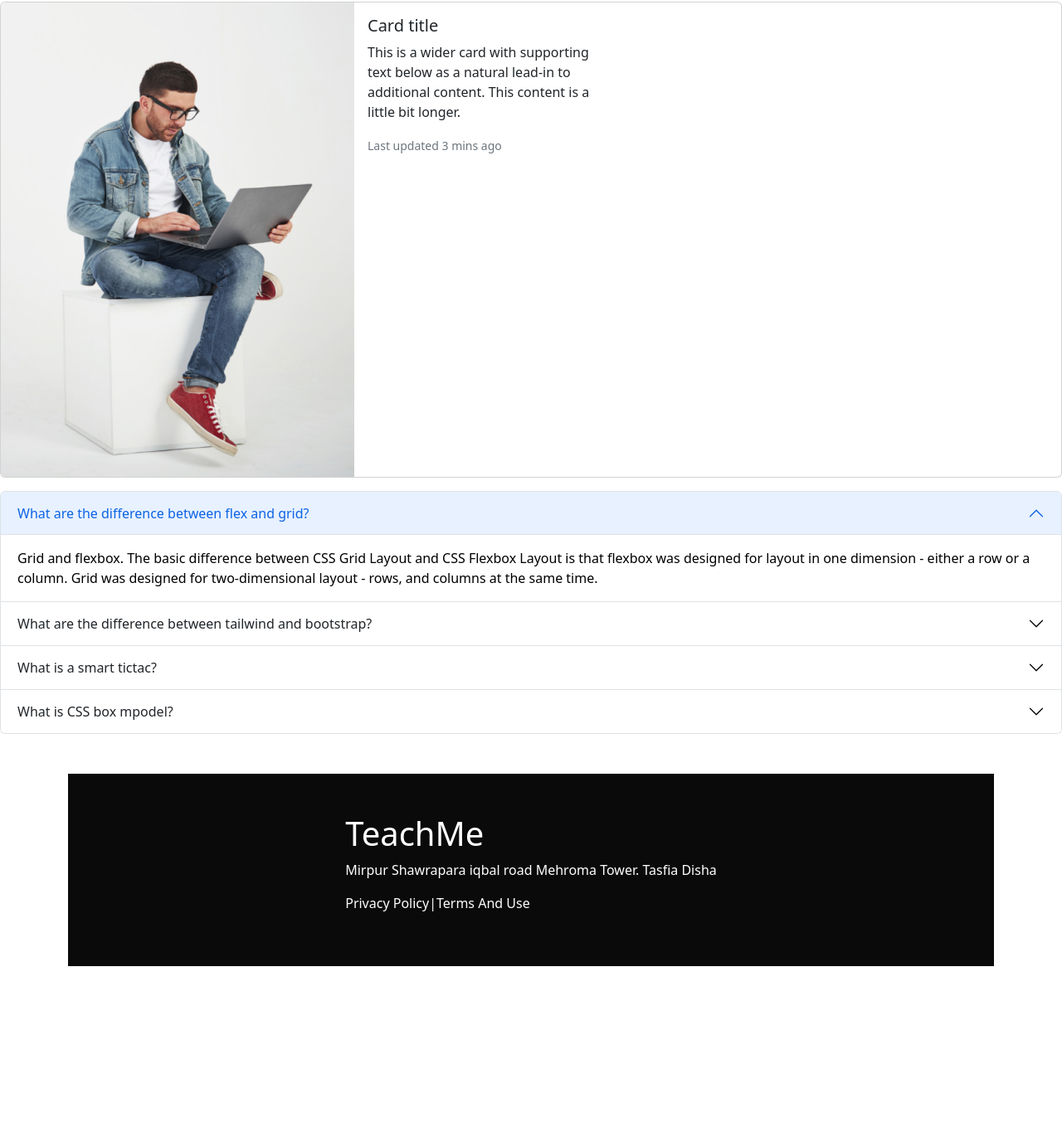
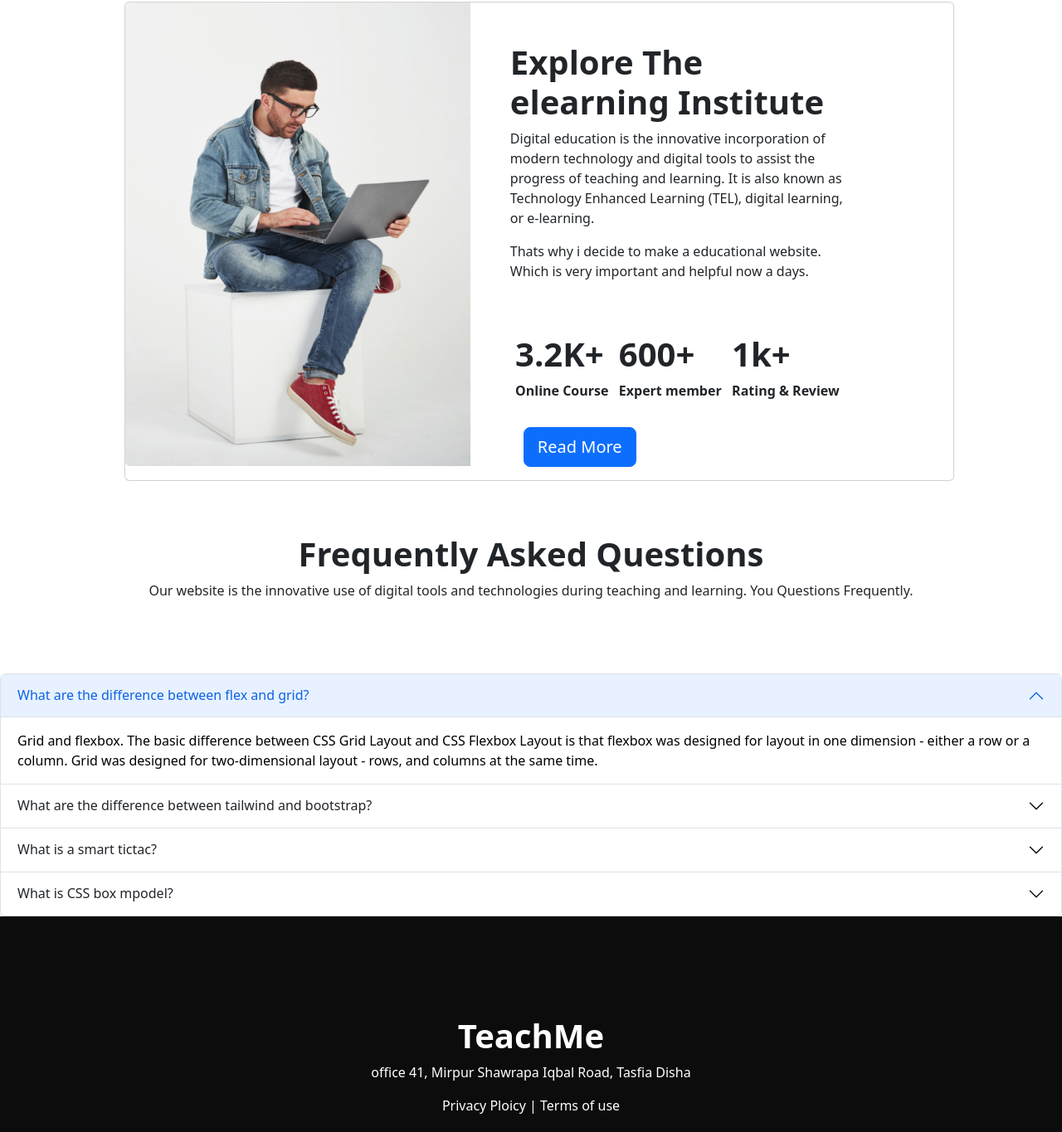
Before and after one commit to Tasfiadisha15/TeachMe-Web, a plain HTML site: page index.html in a window 1280 px wide. Shown: the part 1716-3081 px from the top of the page at 83% size. Before the commit the page ends 2929 px from the top, so only its background shows below. Drawn offline with nearby package versions, Linux system fonts and the light colour scheme.

Commit message:
add question

```diff
--- a/index.html
+++ b/index.html
@@ -2,11 +2,15 @@
 <html lang="en">
 
 <head>
+
     <meta charset="utf-8">
     <meta name="viewport" content="width=device-width, initial-scale=1">
     <title>
         TeachMe
     </title>
+    <!-- font awesome link  -->
+    <script src="https://kit.fontawesome.com/64cc2e590f.js" crossorigin="anonymous"></script>
+    <!-- style link  -->
     <link rel="stylesheet" href="style.css">
     <!-- custom of css  -->
     <link href="https://cdn.jsdelivr.net/npm/bootstrap@5.2.0/dist/css/bootstrap.min.css" rel="stylesheet"
@@ -269,24 +273,76 @@
         <br>
         <br>
         <!-- teachme part -->
-        <section>
-            <div class="card mb-3" style="max-width: 1800px;">
+        <section style=" padding-left: 150px;">
+            <div class="card mb-3 " style="max-width: 1000px; ">
                 <div class="row g-0">
-                    <div class="col-md-4">
+                    <div class="col-md-5">
                         <img src="images/working.png" class="img-fluid rounded-start" alt="...">
                     </div>
-                    <div class="col-md-3">
-                        <div class="card-body">
-                            <h5 class="card-title">Card title</h5>
-                            <p class="card-text">This is a wider card with supporting text below as a natural lead-in to
-                                additional content. This content is a little bit longer.</p>
-                            <p class="card-text"><small class="text-muted">Last updated 3 mins ago</small></p>
+                    <div class="col-md-6 mt-5 px-5">
+                        <div class="d-flex align-items-center justify-content-center">
+                            <div>
+                                <h1 class="card-title fw-bold">Explore The elearning
+                                    Institute</h1>
+                                <p> Digital education is the innovative incorporation of modern technology and digital
+                                    tools
+                                    to assist the progress of teaching and learning. It is also known as Technology
+                                    Enhanced
+                                    Learning (TEL), digital learning, or e-learning.</p>
+                                <p>Thats why i decide to make a educational website. Which is very important and helpful
+                                    now
+                                    a days.</p>
+                                <br>
+                                <br>
+
+                                <div class="d-flex align-items-center justify-content-around">
+
+                                    <div>
+                                        <h1 class="fw-bold">3.2K+</h1>
+                                        <p class="fw-bold">Online Course
+                                        </p>
+                                    </div>
+
+                                    <div>
+                                        <h1 class="fw-bold">600+</h1>
+                                        <p class="fw-bold">Expert member</p>
+                                    </div>
+                                    <div>
+                                        <h1 class="fw-bold">1k+</h1>
+                                        <p class="fw-bold">Rating & Review</p>
+                                    </div>
+
+                                </div>
+                                <div class="m-3">
+                                    <div class="btn btn-primary btn-lg">Read More </div>
+                                </div>
+
+
+                            </div>
+                            <div>
+
+                            </div>
                         </div>
                     </div>
                 </div>
             </div>
             <!-- teachme part end  -->
         </section>
+        <br>
+        <br>
+
+        <div class="d-flex align-items-center justify-content-center">
+            <div>
+                <h1 class="fw-bold text-center">Frequently Asked Questions
+                </h1>
+                <p>Our website is the innovative use of digital tools and technologies during teaching
+                    and learning. You
+                    Questions Frequently.</p>
+            </div>
+        </div>
+        <br>
+        <br>
+        <br>
 
         <!-- Frequently Asked Questions -->
         <section>
@@ -357,22 +413,31 @@
                 </div>
             </div>
         </section>
-    </main>
-    <div class="container my-5 ">
-        <!-- Footer -->
-        <footer class="text-center text-lg-start text-white p-5 " style="background-color: #0a0a0a ">
+        <!-- footer part -->
+        <div class='row'>
+            <div class='span12'>
+                <div class='footer text-white d-flex align-items-center justify-content-center'>
+                    <div>
+                        <h1 class="fw-bold text-center">TeachMe</h1>
+                        <p class="text-center">office 41, Mirpur Shawrapa Iqbal Road, Tasfia Disha
+                        </p>
+                        <p class="text-center">Privacy Ploicy | Terms of use
+                        </p>
+                        <div class="d-flex align-items-center justify-content-center gap-4 ">
+                            <div> <i class="fa-brands fa-square-facebook"></i></div>
+                            <div> <i class="fa-brands fa-square-youtube"></i></div>
+                            <div> <i class="fa-brands fa-instagram"></i></div>
+                            <div> <i class="fa-brands fa-linkedin"></i></div>
+                        </div>
 
-            <div class="d-flex align-items-center justify-content-center">
-                <div>
-                    <h1>TeachMe</h1>
-                    <p>Mirpur Shawrapara iqbal road Mehroma Tower. Tasfia Disha</p>
-                    <p>Privacy Policy|Terms And Use</p>
+                    </div>
                 </div>
             </div>
-        </footer>
-        <!-- Footer -->
-    </div>
-    <!-- End of .container -->
+        </div>
+
+
+    </main>
+
     <!-- javascript -->
     <script src="https://cdn.jsdelivr.net/npm/bootstrap@5.2.0/dist/js/bootstrap.bundle.min.js"
         integrity="sha384-A3rJD856KowSb7dwlZdYEkO39Gagi7vIsF0jrRAoQmDKKtQBHUuLZ9AsSv4jD4Xa"
--- a/style.css
+++ b/style.css
@@ -5,3 +5,12 @@
     border-radius: 8px;
     padding: 12px 30px;
 }
+
+.footer {
+    height: 400px;
+    background-color: rgb(12, 12, 12);
+    position: absolute;
+    left: 0;
+    right: 0;
+    width: 100%;
+}
```
